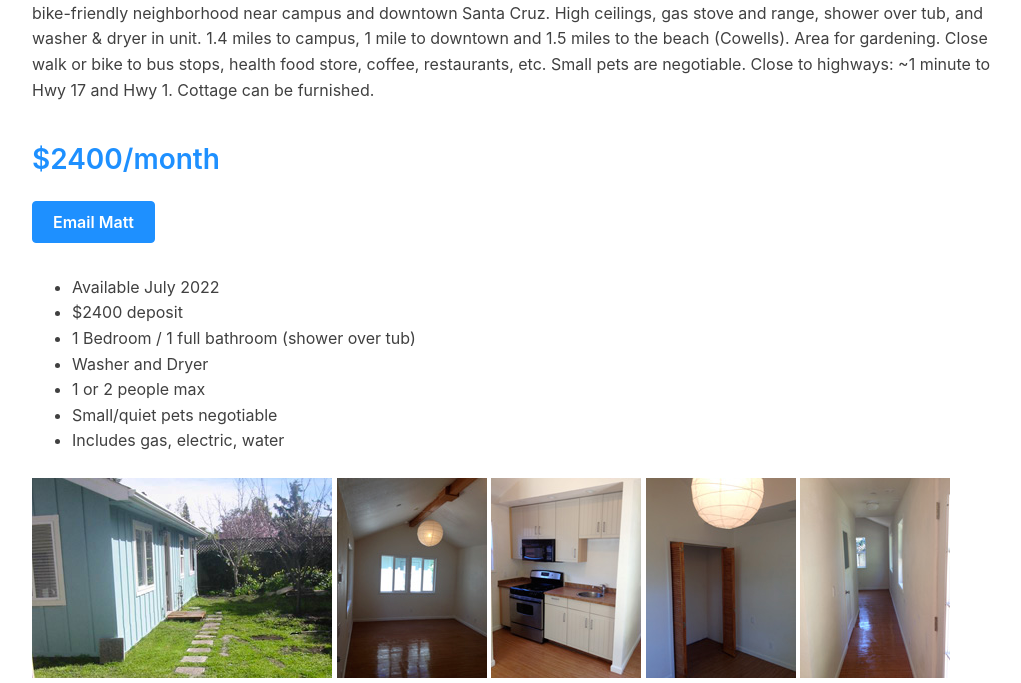
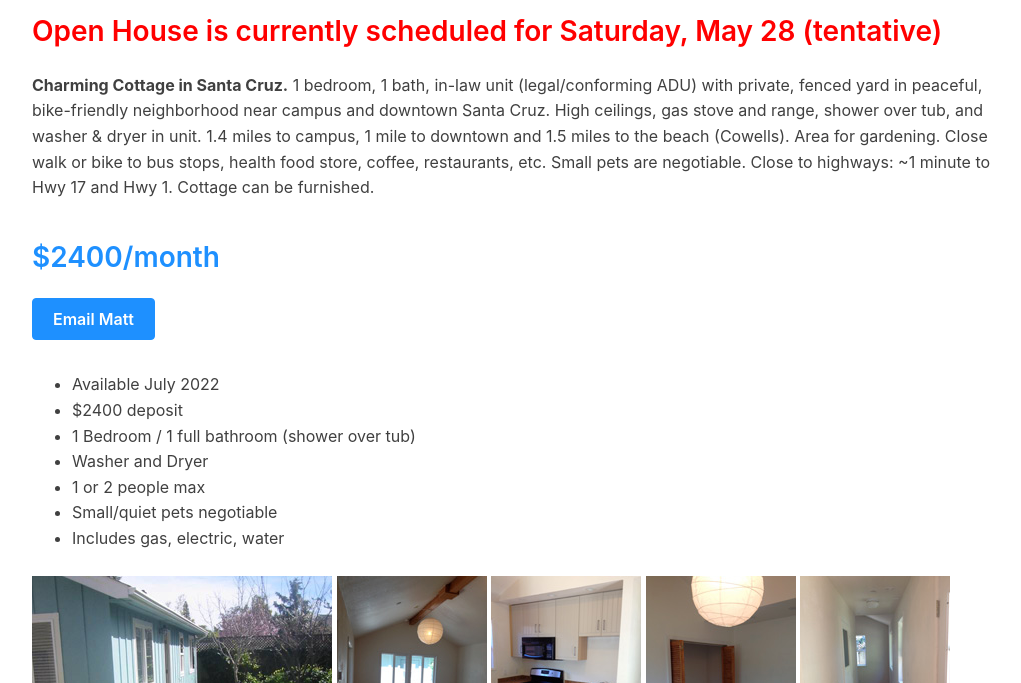
Before and after one commit to matto2/cute-cottage-for-rent_2023, an Eleventy site: page src/index.html in a window 1280 px wide. Shown: the part 116-799 px from the top of the page, without its empty margins (124-1145 px from the left). Built offline with nearby package versions, Linux system fonts and the light colour scheme; Eleventy itself is replaced by a stand-in of ours; files that its build step writes are made by us from their sources.

Commit message:
updates for 2022

```diff
--- a/assets/css/main.css
+++ b/assets/css/main.css
@@ -857,3 +857,7 @@
 h3.with-deets {
   margin-bottom: 0rem;
 }
+
+h3.red {
+  color: red;
+}
--- a/src/index.html
+++ b/src/index.html
@@ -16,6 +16,9 @@
  <div class="flex-row">
  <h1>Cute Cottage for Rent!</h1>
 </div>
+
+<h3 class="red">Open House is currently scheduled for Saturday, May 28 (tentative)</h3>
+
 <strong>Charming Cottage in Santa Cruz.</strong> 1 bedroom, 1 bath, in-law unit (legal/conforming ADU) with private, fenced yard in peaceful, bike-friendly neighborhood near campus and downtown Santa Cruz. High ceilings, gas stove and range, shower over tub, and washer & dryer in unit. 1.4 miles to campus, 1 mile to downtown and 1.5 miles to the beach (Cowells). Area for gardening. Close walk or bike to bus stops, health food store, coffee, restaurants, etc. Small pets are negotiable. Close to highways: ~1 minute to Hwy 17 and Hwy 1. Cottage can be furnished.</p>
 <h3>$2400/month</h3>
 <a class="button" href="mailto:mattosurf@gmail.com">Email Matt</a>
```
